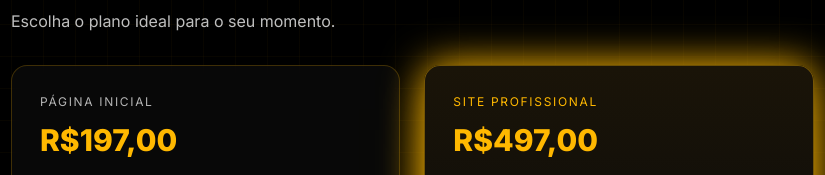
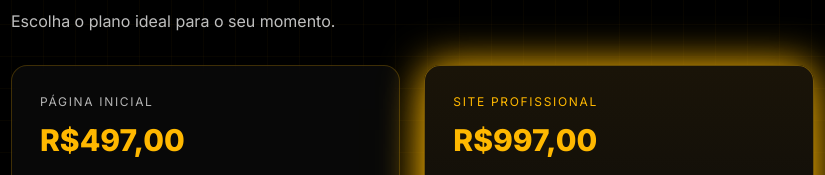
Before and after one commit to Bejoob/Portif-lio-Benny-, a plain HTML site: page index.html in a window 1280 px wide. Shown: the part 1240-1415 px from the top of the page, 21-846 px from the left. Drawn offline with nearby package versions, Linux system fonts and the light colour scheme.

```diff
--- a/index.html
+++ b/index.html
@@ -321,7 +321,7 @@
       <div class="grid gap-6 lg:grid-cols-3">
         <article class="reveal glass rounded-2xl p-7">
           <p class="text-xs uppercase tracking-[0.14em] text-white/70">Página Inicial</p>
-          <h3 class="mt-3 text-3xl font-extrabold text-gold">R$197,00</h3>
+          <h3 class="mt-3 text-3xl font-extrabold text-gold">R$497,00</h3>
           <ul class="mt-5 space-y-2 text-white/85">
             <li>1 página profissional</li>
             <li>Botão WhatsApp integrado</li>
@@ -332,7 +332,7 @@
         </article>
         <article class="reveal rounded-2xl border border-gold/40 bg-gradient-to-b from-[#1a1408] to-[#0a0a0a] p-7 shadow-gold">
           <p class="text-xs uppercase tracking-[0.14em] text-gold">Site Profissional</p>
-          <h3 class="mt-3 text-3xl font-extrabold text-gold">R$497,00</h3>
+          <h3 class="mt-3 text-3xl font-extrabold text-gold">R$997,00</h3>
           <ul class="mt-5 space-y-2 text-white/90">
             <li>Site completo</li>
             <li>SEO básico</li>
```
